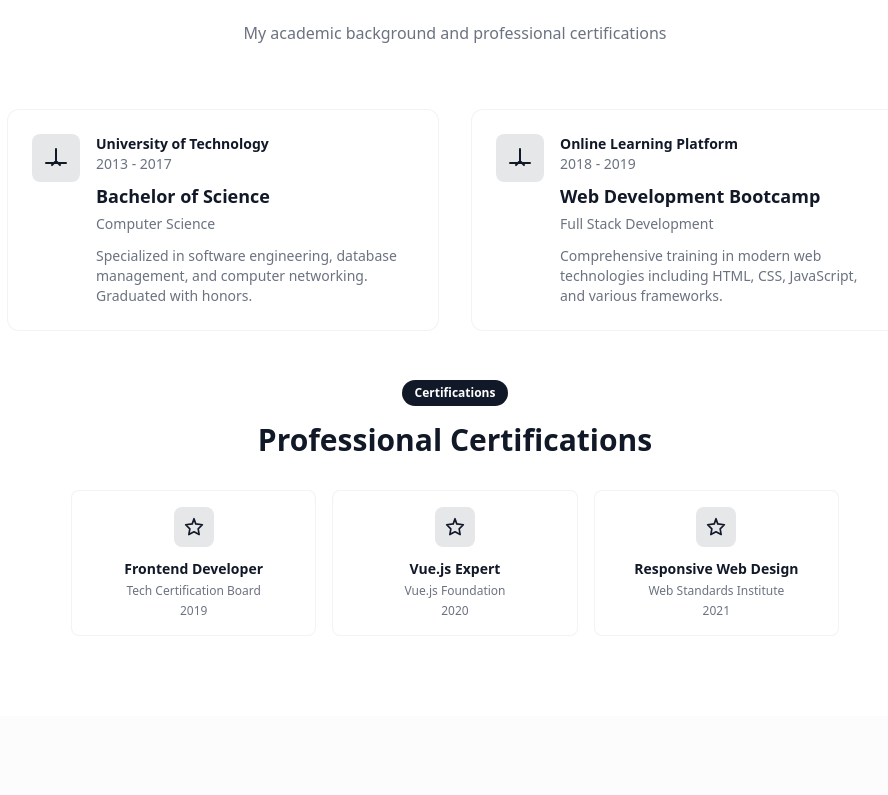
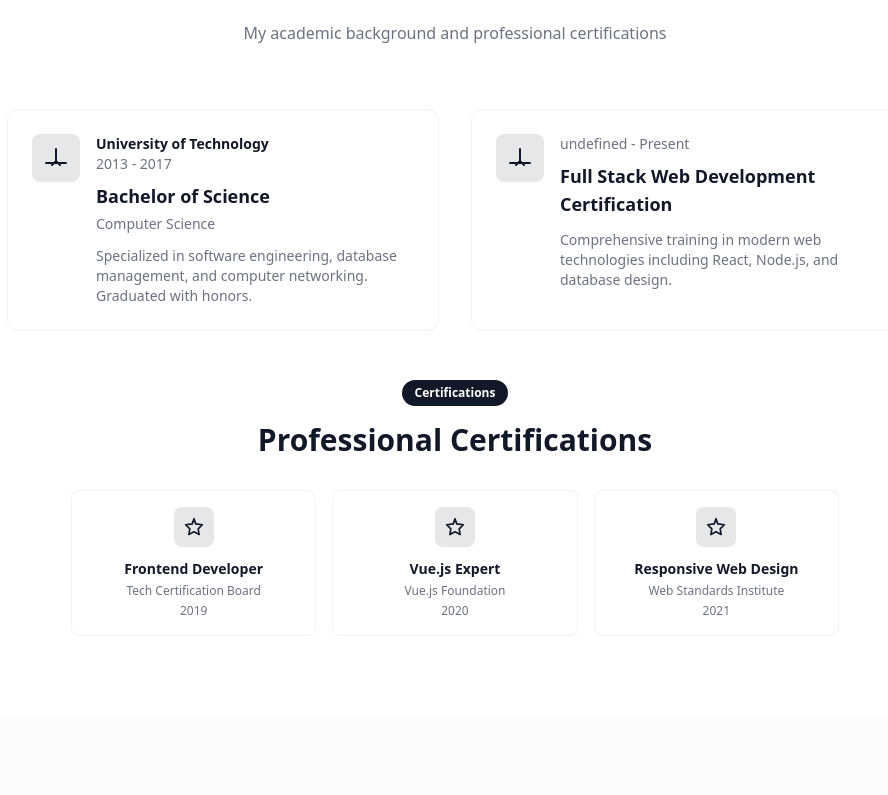
Before and after one commit to Havennnn/piape, a Vue app: page / in a window 1280 px wide. Shown: the part 1560-2355 px from the top of the page, without its empty margins (185-1073 px from the left). Built offline with nearby package versions, Linux system fonts and the light colour scheme.

Commit message:
Change Description

```diff
--- a/index.html
+++ b/index.html
@@ -4,7 +4,7 @@
     <meta charset="UTF-8" />
     <link rel="icon" type="image/svg+xml" href="/vite.svg" />
     <meta name="viewport" content="width=device-width, initial-scale=1.0" />
-    <title>my-project</title>
+    <title>Portfolio</title>
   </head>
   <body>
     <div id="app"></div>
--- a/src/components/organisms/EducationSection.vue
+++ b/src/components/organisms/EducationSection.vue
@@ -133,12 +133,10 @@ const educationList = [
     description: 'Specialized in software engineering, database management, and computer networking. Graduated with honors.'
   },
   {
-    institution: 'Online Learning Platform',
-    degree: 'Web Development Bootcamp',
-    field: 'Full Stack Development',
-    startDate: '2018',
-    endDate: '2019',
-    description: 'Comprehensive training in modern web technologies including HTML, CSS, JavaScript, and various frameworks.'
+    school: "Online Learning Platform",
+    degree: "Full Stack Web Development Certification",
+    dates: "2022 - 2023",
+    description: "Comprehensive training in modern web technologies including React, Node.js, and database design."
   }
 ] as Education[]
 
--- a/src/components/organisms/ExperienceSection.vue
+++ b/src/components/organisms/ExperienceSection.vue
@@ -62,13 +62,15 @@ const experiences = [
     skills: ['React', 'JavaScript', 'CSS3', 'Sass']
   },
   {
-    company: 'Startup Inc',
-    role: 'Junior Developer',
-    location: 'Boston, MA',
-    startDate: '2017',
-    endDate: '2018',
-    description: 'Assisted in developing and maintaining the company\'s web presence using HTML, CSS, and JavaScript.',
-    skills: ['HTML', 'CSS', 'JavaScript', 'jQuery']
+    title: "Web Developer Intern",
+    company: "Digital Agency",
+    duration: "2021 - 2022",
+    responsibilities: [
+      "Built responsive websites using HTML, CSS, and JavaScript",
+      "Implemented interactive features and animations",
+      "Fixed bugs and performed website maintenance",
+      "Assisted in client communication and project management"
+    ]
   }
 ] as Experience[]
 </script>
--- a/src/components/organisms/HeroSection.vue
+++ b/src/components/organisms/HeroSection.vue
@@ -9,11 +9,11 @@
         </div>
 
         <BaseHeading :level="1" class="mb-4 text-4xl md:text-5xl lg:text-6xl animate-slide-up">
-          Hi, I'm <span class="text-primary">Your Name</span>
+          Hi, I'm <span class="text-primary">Pia Pelaez</span>
         </BaseHeading>
 
         <BaseHeading :level="2" class="mb-6 text-muted-foreground font-medium text-xl md:text-2xl animate-slide-up animation-delay-200">
-          Frontend Developer & UI Designer
+          Frontend Developer & Backend Developer
         </BaseHeading>
 
         <BaseText class="mb-8 max-w-2xl text-lg text-muted-foreground leading-relaxed animate-slide-up animation-delay-400">
```
